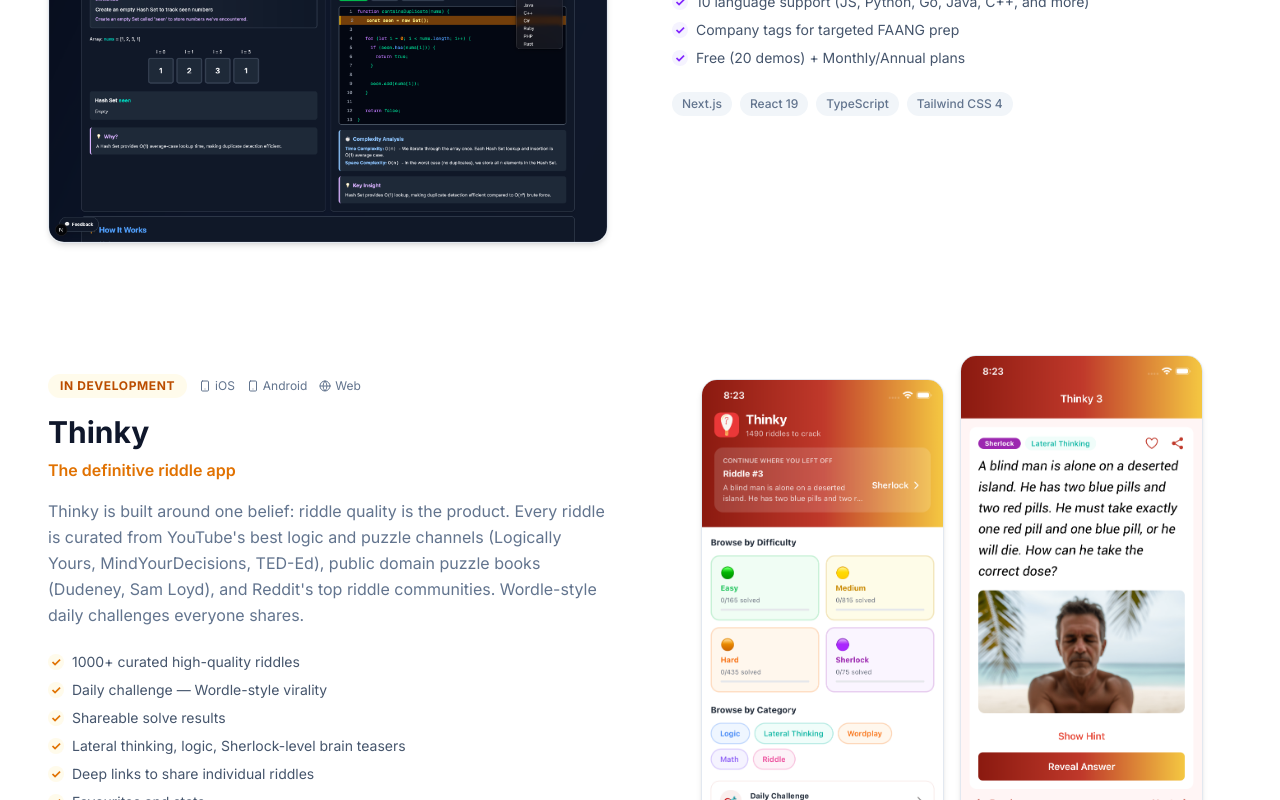
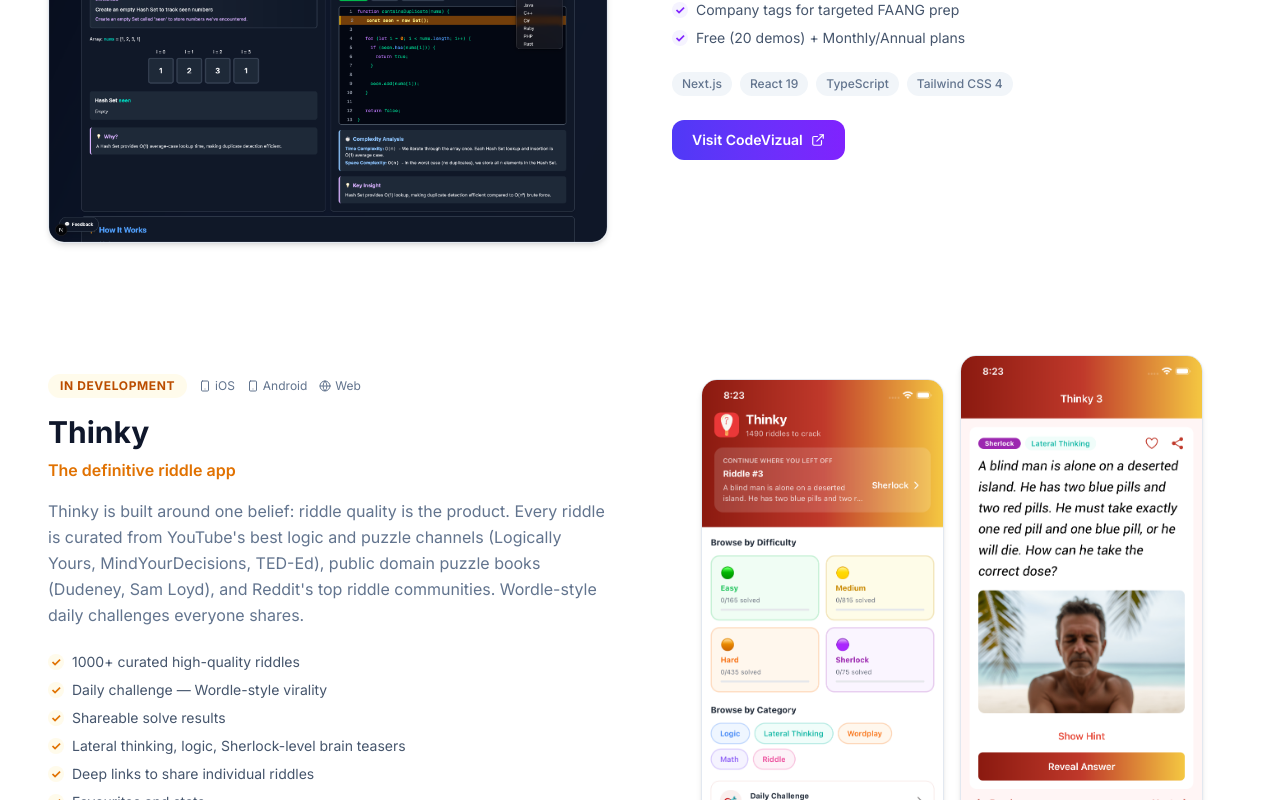
Before and after one commit to sandeep194920/staarsolutions, a Next.js app: page /apps in a window 1280 px wide. Shown: the part 2320-3120 px from the top of the page. Built offline with nearby package versions, Linux system fonts and the light colour scheme.

Commit message:
added codevisual netlify link

```diff
--- a/app/apps/page.tsx
+++ b/app/apps/page.tsx
@@ -78,6 +78,7 @@
     platforms: ["Web"],
     tech: ["Next.js", "React 19", "TypeScript", "Tailwind CSS 4"],
     status: "In Development",
+    live: "https://codevizual-com.vercel.app/",
     bgLight: "bg-violet-50",
     textAccent: "text-violet-600",
     layout: "two-landscape" as const,
--- a/components/Footer.tsx
+++ b/components/Footer.tsx
@@ -17,7 +17,7 @@
   ],
   Products: [
     { label: "FocusSharp", href: "https://focussharp.app", external: true },
-    { label: "CodeVizual", href: "/apps#codevizual", external: false },
+    { label: "CodeVizual", href: "https://codevizual-com.vercel.app/", external: true },
     { label: "SaveNShare", href: "https://savenshare-ten.vercel.app/", external: true },
     { label: "Thinky", href: "/apps#thinky", external: false },
   ],
```
Also changed, not shown: 2 other files (tests, documents, lock files or other folders).
